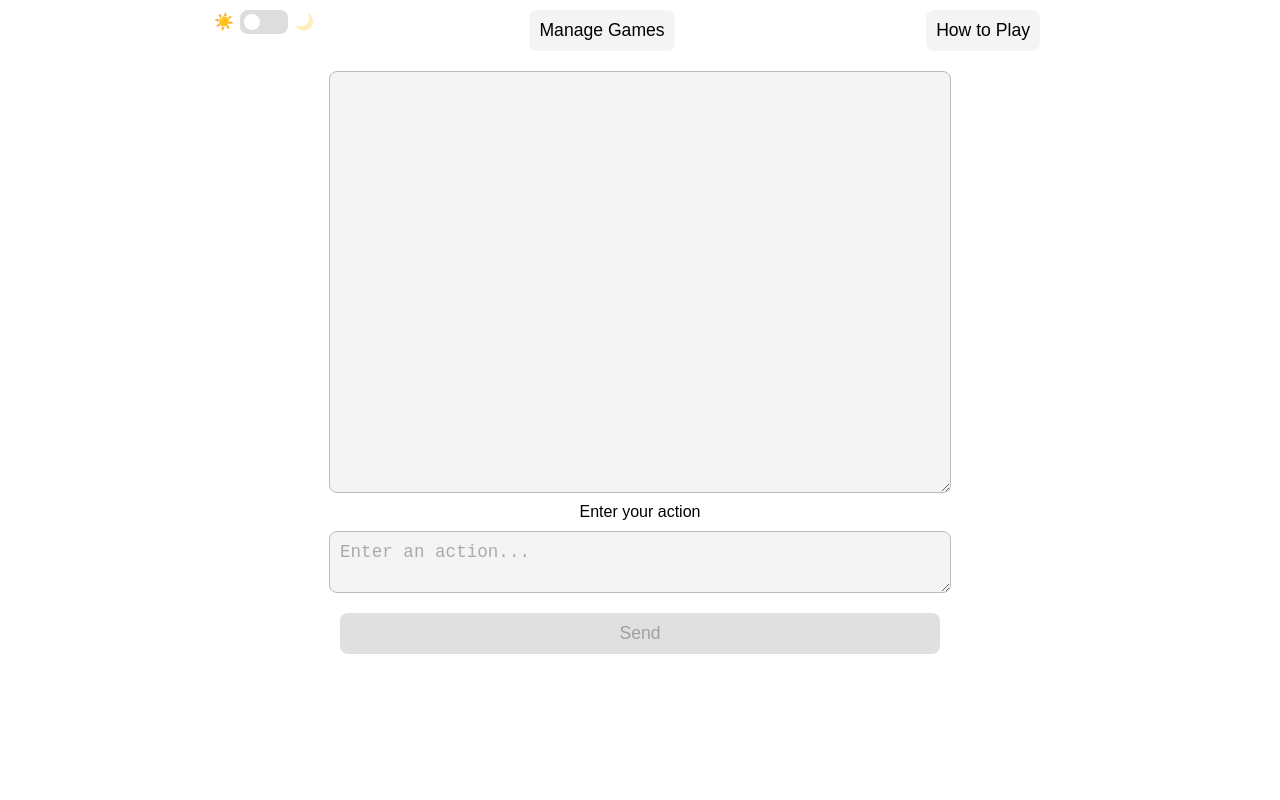
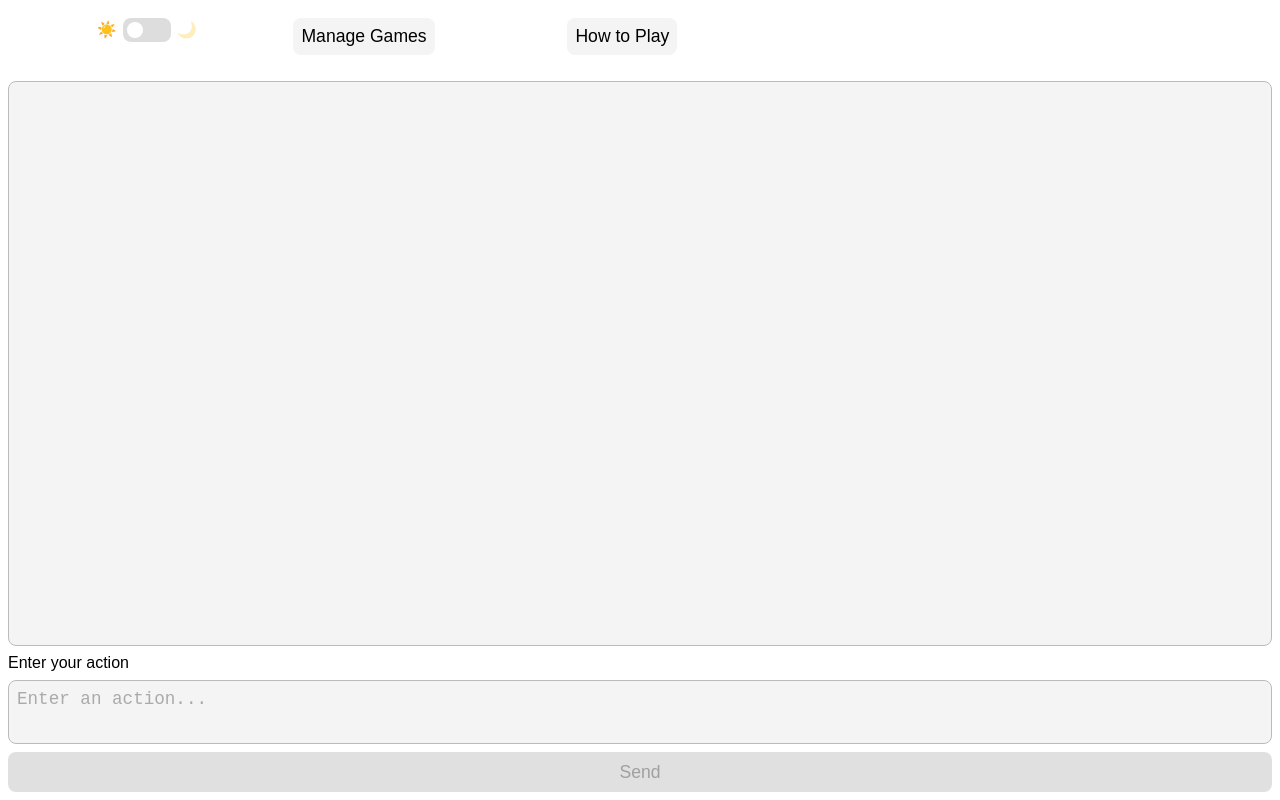
Before and after one commit to ordehi/texty, a plain HTML site: page index.html in a window 1280 px wide. Drawn offline with Linux system fonts and the light colour scheme.

Commit message:
constrain app to viewport

```diff
--- a/index.html
+++ b/index.html
@@ -3,12 +3,17 @@
   <head>
     <meta charset="UTF-8" />
     <meta name="viewport" content="width=device-width, initial-scale=1.0" />
-    <meta name="description" content="Text-based game application with dynamic dark mode and file upload functionality." />
+    <meta
+      name="description"
+      content="Text-based game application with dynamic dark mode and file upload functionality."
+    />
     <title>Text-based Game</title>
     <link rel="stylesheet" href="./styles/main.css" />
   </head>
 
   <body data-theme="light">
+
+   <div id="app">
    <header>
       <div class="theme-switch-wrapper">
         <label class="theme-switch" for="theme-checkbox">
@@ -20,10 +25,27 @@
         </label>
       </div>
 
-      <button id="toggleGameManagement" aria-controls="gameManagement" aria-expanded="false">Manage Games</button>
-      <button id="toggleInstructions" aria-controls="instructions" aria-expanded="false">How to Play</button>
+      <button
+        id="toggleGameManagement"
+        aria-controls="gameManagement"
+        aria-expanded="false"
+      >
+        Manage Games
+      </button>
+      <button
+        id="toggleInstructions"
+        aria-controls="instructions"
+        aria-expanded="false"
+      >
+        How to Play
+      </button>
 
-<div id="instructions" class="instructions" role="dialog" aria-hidden="true">
+      <div
+        id="instructions"
+        class="instructions"
+        role="dialog"
+        aria-hidden="true"
+      >
         <h2>How to Play</h2>
         <ul>
           <li><code>look</code> - Look around the current location</li>
@@ -31,11 +53,19 @@
           <li><code>get [item]</code> - Pick up an item</li>
           <li><code>inventory</code> - Check your inventory</li>
           <li><code>use [item]</code> - Use an item from your inventory</li>
-    <li><code>go [direction]</code> - Move in a direction (north, south, east, west)</li>
+          <li>
+            <code>go [direction]</code> - Move in a direction (north, south,
+            east, west)
+          </li>
         </ul>
       </div>
 
-      <div id="gameManagement" class="game-management" role="dialog" aria-hidden="true">
+      <div
+        id="gameManagement"
+        class="game-management"
+        role="dialog"
+        aria-hidden="true"
+      >
         <div class="game-selection">
           <select id="gameSelect" aria-label="Select a game">
             <option value="" disabled selected>Please select a game</option>
@@ -44,18 +74,29 @@
         </div>
         <div class="game-management-divider">OR</div>
         <div class="game-upload">
-          <label for="gameFileInput" id="uploadLabel" class="custom-file-upload">Upload Game File</label>
+          <label for="gameFileInput" id="uploadLabel" class="custom-file-upload"
+            >Upload Game File</label
+          >
           <input type="file" id="gameFileInput" accept=".json" />
           <div id="fileName" role="status" aria-live="polite">Game:</div>
         </div>
       </div>
     </header>
     <main>
-      <textarea id="outputArea" rows="20" cols="60" readonly></textarea>
+      <textarea id="outputArea" rows="18" cols="60" readonly></textarea>
       <label for="inputArea" class="visually-hidden">Enter your action</label>
-      <textarea id="inputArea" rows="2" cols="60" placeholder="Enter an action..." disabled class="disabled"></textarea>
+      <textarea
+        id="inputArea"
+        rows="2"
+        cols="60"
+        placeholder="Enter an action..."
+        disabled
+        class="disabled"
+      ></textarea>
       <button id="sendButton" disabled class="disabled">Send</button>
     </main>
+   </div>
+
 
     <script src="./scripts/game.js" type="module"></script>
     <script src="./scripts/theme-toggle.js"></script>
--- a/styles/main.css
+++ b/styles/main.css
@@ -24,50 +24,71 @@
 }
 
 body {
+  height: 100%;
+  margin: 0;
+  border-radius: var(--border-radius);
+  background-color: var(--bg-color);
+}
+
+/* Root container */
+#app {
   font-family: 'Arial', sans-serif;
   transition: background-color 0.3s ease, color 0.3s ease;
-  background-color: var(--bg-color);
   color: var(--text-color);
-  height: 100%;
-  margin: 0;
-  display: flex;
-  flex-direction: column;
-  align-items: center;
-  border-radius: var(--border-radius);
+  height: 100vh;
+  display: grid;
+  grid-template-rows: auto 1fr;
+  overflow: hidden;
 }
 
-main, header {
+/* Header */
+header {
   position: relative;
   width: 80%;
   max-width: 800px;
+  flex-direction: row;
+  justify-content: space-evenly;
+  width: 100%;
+  padding: 0.5rem;
   display: flex;
-  flex-direction: column;
+  flex-wrap: wrap;
+  gap: 0.5rem;
   align-items: center;
   box-sizing: border-box;
   border-radius: var(--border-radius);
 }
 
-header {
-  flex-direction: row;
-  justify-content: space-between;
+/* Main content area */
+main {
+  flex: 1;
+  display: grid;
+  grid-template-rows: 1fr auto auto;
+  width: 100%;
+  padding: 0.5rem;
+  gap: 0.5rem;
+  box-sizing: border-box;
+  overflow: hidden;
 }
 
 textarea, button {
   margin: 10px 0;
-  padding: 10px;
+  padding: 0.5rem;
   width: 100%;
-  max-width: 600px;
+  max-width: none;
   font-size: 1.1rem;
   background-color: var(--button-bg);
   color: var(--button-text);
   border: 1px solid var(--textarea-border);
   border-radius: var(--border-radius);
   transition: background-color 0.3s ease, color 0.3s ease;
+  box-sizing: border-box;
 }
 
 button {
   cursor: pointer;
   border: none;
+  width: 100%;
+  max-width: none;
 }
 
 textarea::placeholder {
@@ -84,9 +105,15 @@ button:disabled {
   cursor: not-allowed;
 }
 
+/* Output area */
 #outputArea {
   outline: none;
   border-radius: var(--border-radius);
+  flex: 1;
+  min-height: 0;
+  margin: 0;
+  resize: none;
+  overflow-y: auto;
 }
 
 .disabled {
@@ -313,3 +340,18 @@ input:checked + .slider .icon.moon {
   width: fit-content;
   margin-left: 10px;
 }
+
+/* Input area */
+#inputArea {
+  margin: 0;
+  resize: none;
+  min-height: 4rem;
+  height: 3rem;
+}
+
+/* Send button */
+#sendButton {
+  margin: 0;
+  min-height: 2.5rem;
+  height: 2.5rem;
+}
```
Lines whose indentation alone changed are shown as unchanged.
